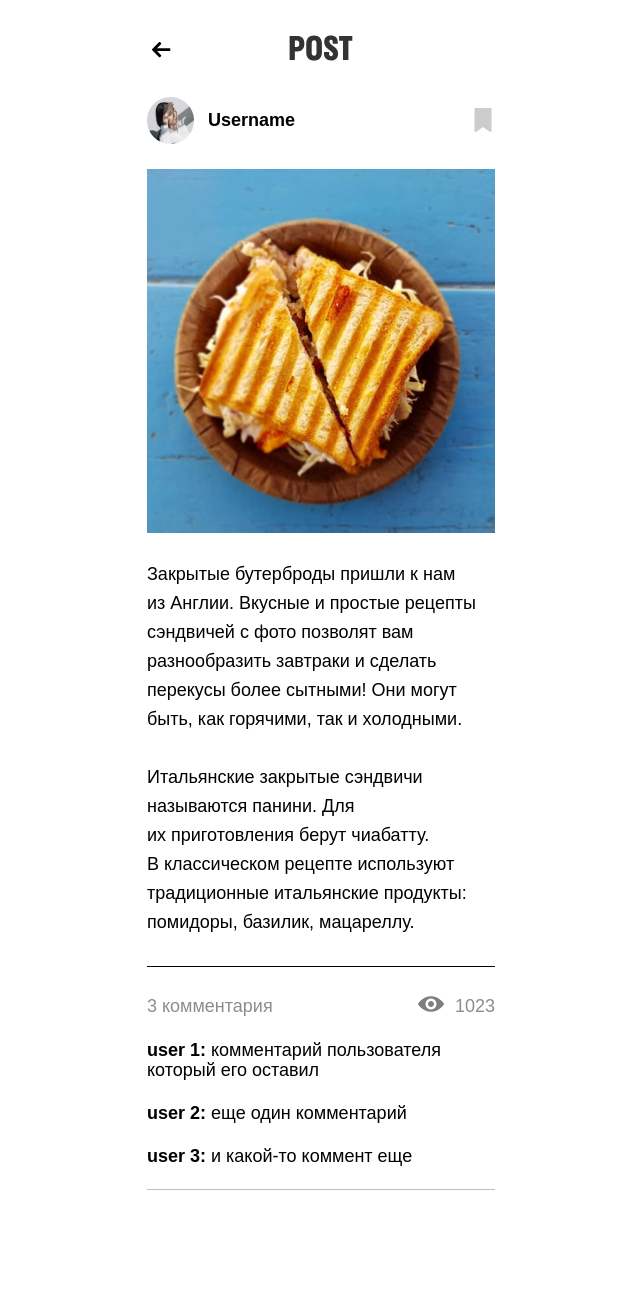
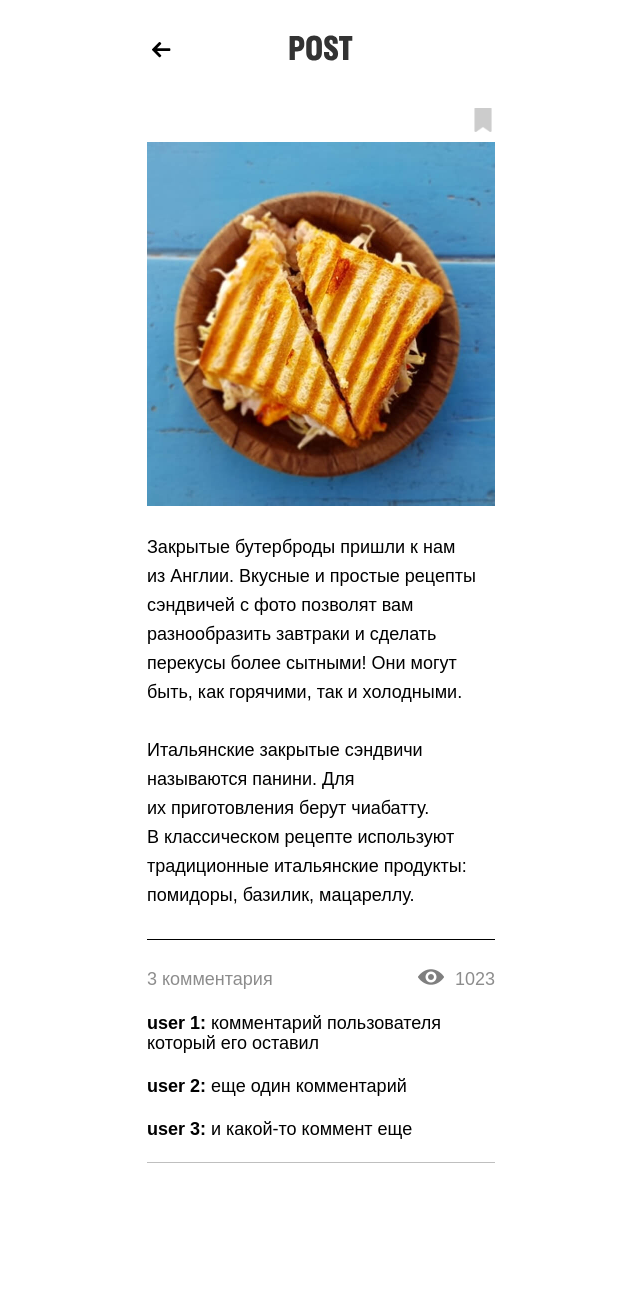
Before and after one commit to skullikk/coursework_3_2, a Flask app: template templates/post.html in a window 1280 px wide. Shown: the whole page, without its empty margins (319-959 px from the left). After the commit the page ends 1163 px from the top, so only its background shows below. Run offline with Flask 2, Linux system fonts and the light colour scheme; the template is opened without the code that fills it, so the values that code supplies are empty.

Commit message:
Update post.html

```diff
--- a/app.py
+++ b/app.py
@@ -5,5 +5,10 @@ from posts.views import post_blueprint
 app = Flask(__name__)
 app.register_blueprint(post_blueprint)
 
+@app.errorhandler(404)
+def page_error(error):
+    return 'Ой, какая то ошибка'
+
+
 if __name__ == '__main__':
     app.run()
--- a/posts/views.py
+++ b/posts/views.py
@@ -8,3 +8,8 @@ posts_dao = PostsDAO()
 def page_post_all():
     posts = posts_dao.get_all()
     return render_template('index.html', posts=posts)
+
+@post_blueprint.route('/post/<int:post_id>')
+def page_post(post_id):
+    post = posts_dao.get_by_pk(post_id)
+    return render_template('post.html', post=post)
--- a/templates/post.html
+++ b/templates/post.html
@@ -5,7 +5,7 @@
   <meta charset="UTF-8">
   <meta name="viewport" content="width=device-width, initial-scale=1.0">
   <title>SKYPROGRAM post</title>
-  <link href="css/styles.min.css" rel="stylesheet">
+  <link href="/static/css/styles.min.css" rel="stylesheet">
 </head>
 
 <body>
@@ -30,12 +30,12 @@
         <div class="item__top">
           <a href="/user-feed.html" class="item__head">
             <div class="item__ava-wrap">
-              <img src="img/ava1.png" alt="" class="item__ava" width="47">
+              <img src="{{ post.poster_avatar }}" alt="" class="item__ava" width="47">
             </div>
-            <span class="item__username">Username</span>
+            <span class="item__username">{{ post.poster_name }}</span>
           </a>
           <button type="button" class="item__bookmark-btn">
-            <img src="img/bookmark.png" alt="" class="item__bookmark-icon" width="24">
+            <img src="/static/img/bookmark.png" alt="" class="item__bookmark-icon" width="24">
           </button>
         </div>
         <a href="" class="item__post-link">
```
